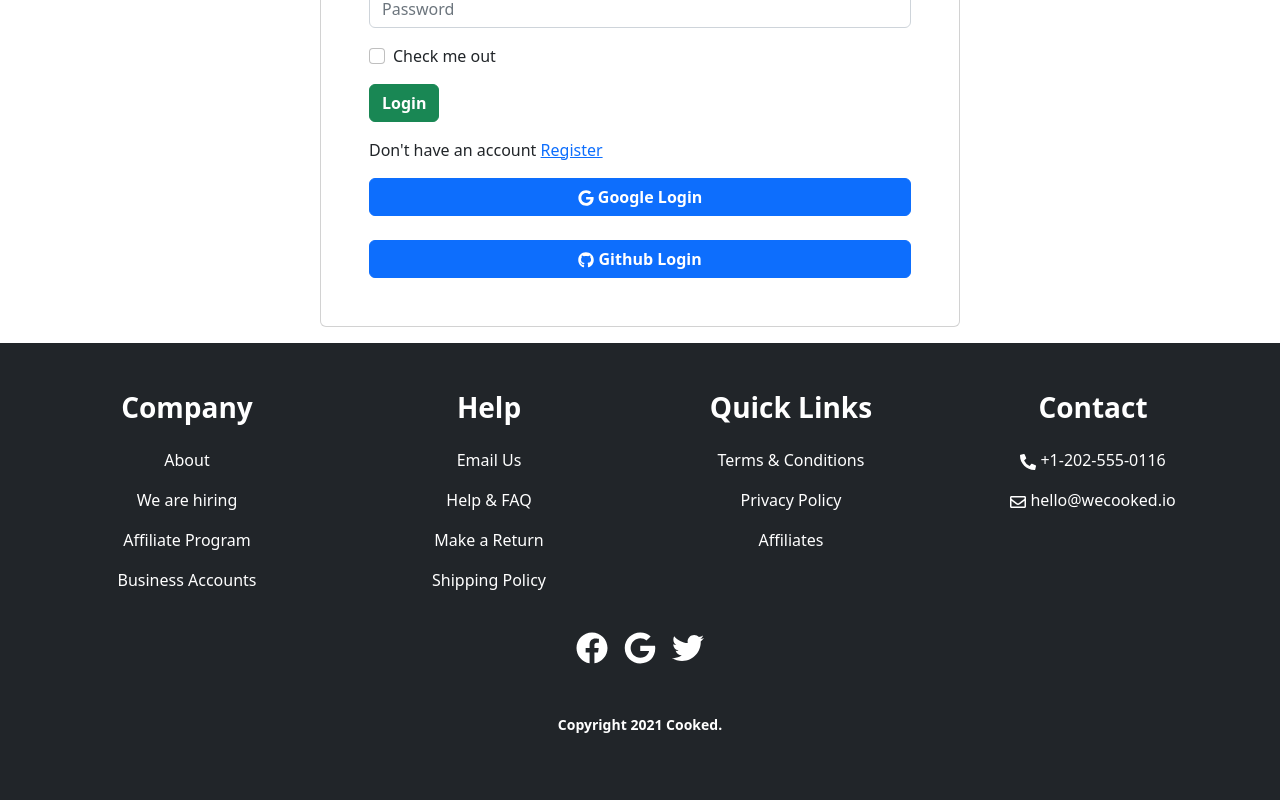
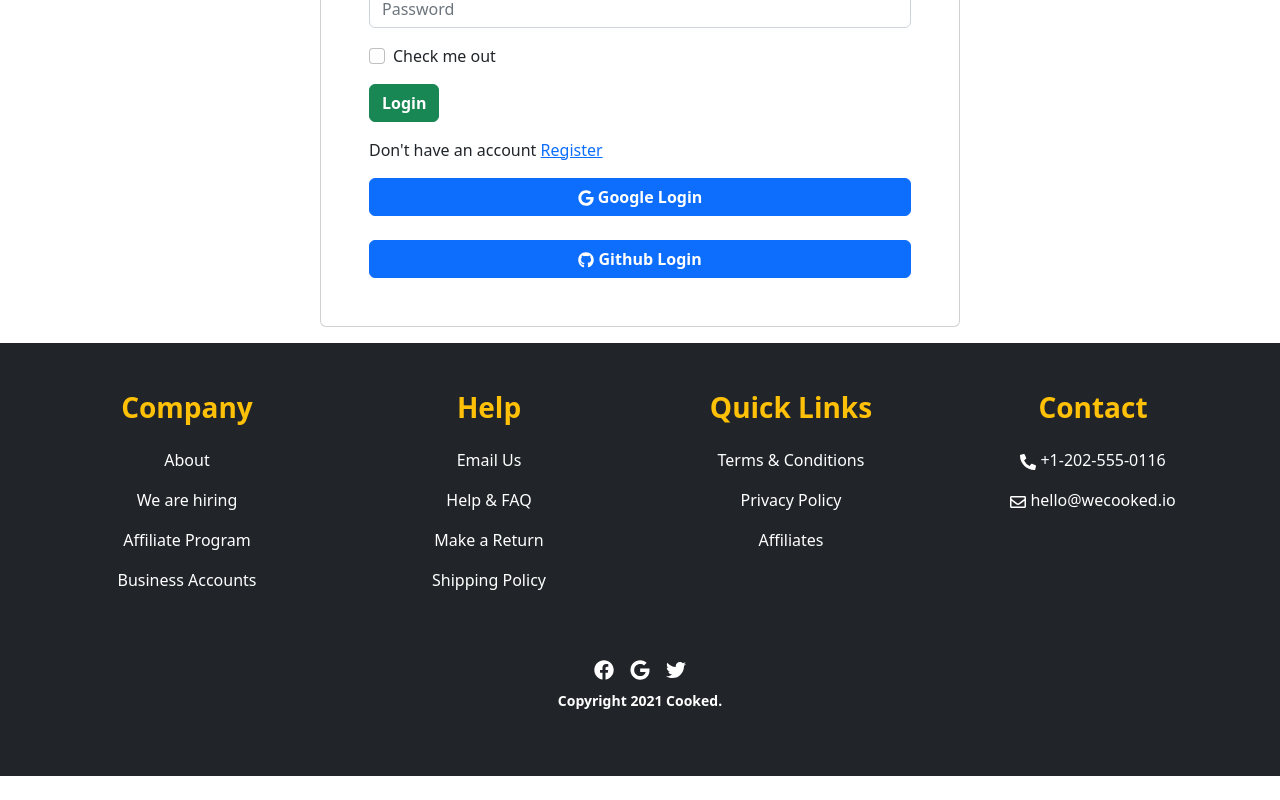
Before and after one commit to public454235/chef-delivery-client, a React (Vite) app: page /login in a window 1280 px wide. Shown: the part 349-1149 px from the top of the page. After the commit the page ends 1125 px from the top, so only its background shows below. Built offline with nearby package versions, Linux system fonts and the light colour scheme; no server answers.

Commit message:
details banner added

```diff
--- a/src/components/CardDetails/CardDetails.jsx
+++ b/src/components/CardDetails/CardDetails.jsx
@@ -27,13 +27,13 @@ const CardDetails = () => {
                     <p className='mb-0'>Experience: {author?.published_date}</p>
                     <p className='mb-0'>Likes: {author?.Likes}</p>
                     <p>Recipes: {author?.Recipes}</p>
-                    <Button variant="danger">MORE INFO </Button>
+                    <Button className='mb-4' variant="danger">MORE INFO </Button>
 
                 </div>
                 <img src={thumbnail_url} className='card-img-top' alt="" />
 
             </div>
-            <div className='row  row-cols-md-3 row-cols-sm-1 mt-5 '>
+            <div className='row row-cols-1  row-cols-md-3 row-cols-sm-1 mt-5 '>
                 <div className='card col'>
                     <h3 className='mt-3'> Recipe: {recipes[0]?.title}</h3>
                     <h4>Ingredients: </h4>
@@ -45,9 +45,9 @@ const CardDetails = () => {
                         <li className='fw-semibold'> {recipes[0]?.ingredients[4]}</li>
                     </ol>
 
-                    <h5 className='fw-semibold m-2 mb-3'><FaStar className='text-warning'></FaStar ><FaStar className='text-warning'></FaStar > <FaStar className='text-warning'></FaStar> <FaStar className='text-warning'></FaStar><FaStarHalfAlt className='text-warning'></FaStarHalfAlt></h5>
+                    <h5 className='fw-semibold m-2 mb-3'><FaStar className='text-danger'></FaStar ><FaStar className='text-danger'></FaStar > <FaStar className='text-danger'></FaStar> <FaStar className='text-danger'></FaStar><FaStarHalfAlt className='text-danger'></FaStarHalfAlt></h5>
 
-                    <Button className='fw-semibold' variant='danger'>Favorite</Button>
+                    <Button className='fw-semibold' variant='primary'>Favorite</Button>
                 </div>
                 <div className='card col'>
                     <h3 className='mt-3'> Recipe: {recipes[1]?.title}</h3>
@@ -59,8 +59,8 @@ const CardDetails = () => {
                         <li className='fw-semibold'>{recipes[1]?.ingredients[3]}</li>
                         <li className='fw-semibold'>{recipes[1]?.ingredients[4]}</li>
                     </ol>
-                    <h5 className='fw-semibold m-2 mb-3'><FaStar className='text-warning'></FaStar ><FaStar className='text-warning'></FaStar > <FaStar className='text-warning'></FaStar> <FaStar className='text-warning'></FaStar><FaStarHalfAlt className='text-warning'></FaStarHalfAlt></h5>
-                    <Button className='fw-semibold' variant='danger'>Favorite</Button>
+                    <h5 className='fw-semibold m-2 mb-3'><FaStar className='text-danger'></FaStar ><FaStar className='text-danger'></FaStar > <FaStar className='text-danger'></FaStar> <FaStar className='text-danger'></FaStar><FaStarHalfAlt className='text-danger'></FaStarHalfAlt></h5>
+                    <Button className='fw-semibold' variant='primary'>Favorite</Button>
                 </div>
                 <div className='card col'>
                     <h3 className='mt-3'> Recipe: {recipes[2]?.title}</h3>
@@ -72,8 +72,8 @@ const CardDetails = () => {
                         <li className='fw-semibold'>{recipes[2]?.ingredients[3]}</li>
                         <li className='fw-semibold'>{recipes[2]?.ingredients[4]}</li>
                     </ol>
-                    <h5 className='fw-semibold m-2 mb-3'><FaStar className='text-warning'></FaStar ><FaStar className='text-warning'></FaStar > <FaStar className='text-warning'></FaStar> <FaStar className='text-warning'></FaStar><FaStarHalfAlt className='text-warning'></FaStarHalfAlt></h5>
-                    <Button className='fw-semibold' variant='danger'>Favorite</Button>
+                    <h5 className='fw-semibold m-2 mb-3'><FaStar className='text-danger'></FaStar ><FaStar className='text-danger'></FaStar > <FaStar className='text-danger'></FaStar> <FaStar className='text-danger'></FaStar><FaStarHalfAlt className='text-danger'></FaStarHalfAlt></h5>
+                    <Button className='fw-semibold' variant='primary'>Favorite</Button>
 
                 </div>
             </div>
--- /dev/null
+++ b/src/components/DetailsBanner/DetailsBanner.jsx
@@ -0,0 +1,32 @@
+import React from 'react';
+import img from '../../assets/cheff-tr.png'
+import { Button, Container } from 'react-bootstrap';
+
+const DetailsBanner = () => {
+    return (
+        <Container>
+
+
+            <div className='d-lg-flex align-items-center my-5'>
+
+
+                <div className='px-4'>
+
+                    <h1>Welcome To Our Restaurant <br/><span className='fw-bold text-black'>Amazing & Delicious Food
+                        This Is Photoshop's Version Of Lorem Ipsum. Proin Gravida Nibh Vel Velit Auctor Aliquet.</span> </h1>
+                    <p>Who We Are ?Duis sed odio sit amet nibh vulputate cursus a sit amet mauris. Morbi accumsan ipsum velit. Nam nec tellus a odio tincidunt auctor a ornare odio. Sed non mauris vitae erat consequat auctor eu in elit. Class aptent taciti sociosqu ad litora torquent per conubia nostra, per inceptos himenaeos. Mauris in erat justo. Nullam ac urna eu felis dapibus condimentum sit amet a augue. Sed non neque elit. Sed ut imperdiet nisi.</p>
+                    <Button variant="danger">MORE INFO </Button>
+
+                </div>
+                <img src={img} className='card-img-top' alt="" />
+
+            </div>
+
+
+
+
+        </Container>
+    );
+};
+
+export default DetailsBanner;
--- a/src/components/Footer/Footer.jsx
+++ b/src/components/Footer/Footer.jsx
@@ -7,7 +7,7 @@ const Footer = () => {
         <div className='bg-dark text-white p-5 mb-0 mt-3'>
             <div className='row row-cols-1 row-cols-md-4 text-center'>
                 <div className="col">
-                    <h3 className='fw-bold'>Company</h3>
+                    <h3 className='fw-bold text-warning'>Company</h3>
                     <div className='mt-4'>
                         <p>About</p>
                         <p>We are hiring</p>
@@ -16,7 +16,7 @@ const Footer = () => {
                     </div>
                 </div>
                 <div className="col">
-                    <h3 className='fw-bold mb-4'>Help</h3>
+                    <h3 className='fw-bold mb-4 text-warning'>Help</h3>
                     <p>Email Us</p>
                     <p>Help & FAQ</p>
                     <p>Make a Return</p>
@@ -24,25 +24,25 @@ const Footer = () => {
 
                 </div>
                 <div className="col">
-                    <h3 className='fw-bold mb-4'>Quick Links</h3>
+                    <h3 className='fw-bold mb-4 text-warning'>Quick Links</h3>
                     <p>Terms & Conditions</p>
                     <p>Privacy Policy</p>
                     <p>Affiliates</p>
                 </div>
                 <div className="col">
-                    <h3 className='fw-bold mb-4'>Contact</h3>
+                    <h3 className='fw-bold mb-4 text-warning'>Contact</h3>
                     <p><FaPhoneAlt></FaPhoneAlt> +1-202-555-0116</p>
-                    <p><FaRegEnvelope></FaRegEnvelope>  hello@wecooked.io</p>
+                    <p><FaRegEnvelope></FaRegEnvelope> hello@wecooked.io</p>
                 </div>
 
             </div>
-            <div className='mb-4 mt-4 text-center'>
-                <FaFacebook className='me-3 ' style={{ fontSize: '2rem' }}></FaFacebook>
-                <FaGoogle className='me-3' style={{ fontSize: '2rem' }}></FaGoogle>
-                <FaTwitter style={{ fontSize: '2rem' }}></FaTwitter>
+            <div className=' mt-5 text-center'>
+                <FaFacebook className='me-3 ' style={{ fontSize: '20px' }}></FaFacebook>
+                <FaGoogle className='me-3' style={{ fontSize: '20px' }}></FaGoogle>
+                <FaTwitter style={{ fontSize: '20px' }}></FaTwitter>
 
             </div>
-            <p className='footer-detail text-center mt-5 fw-semibold'><small>Copyright 2021 Cooked.</small></p>
+            <p className='footer-detail text-center mt-2 fw-semibold'><small>Copyright 2021 Cooked.</small></p>
         </div>
     );
 };
--- a/src/components/Home/Home.jsx
+++ b/src/components/Home/Home.jsx
@@ -3,6 +3,7 @@ import React, { useEffect, useState } from 'react';
 import Category from '../Category/Category';
 import Banners from '../Banners/Banners';
 import { Container } from 'react-bootstrap';
+import DetailsBanner from '../DetailsBanner/DetailsBanner';
 
 const Home = () => {
     const [categories, setCategories] = useState([])
@@ -29,6 +30,7 @@ const Home = () => {
 
                     }
                 </div>
+                <DetailsBanner></DetailsBanner>
             </section>
         </Container>
     );
```
